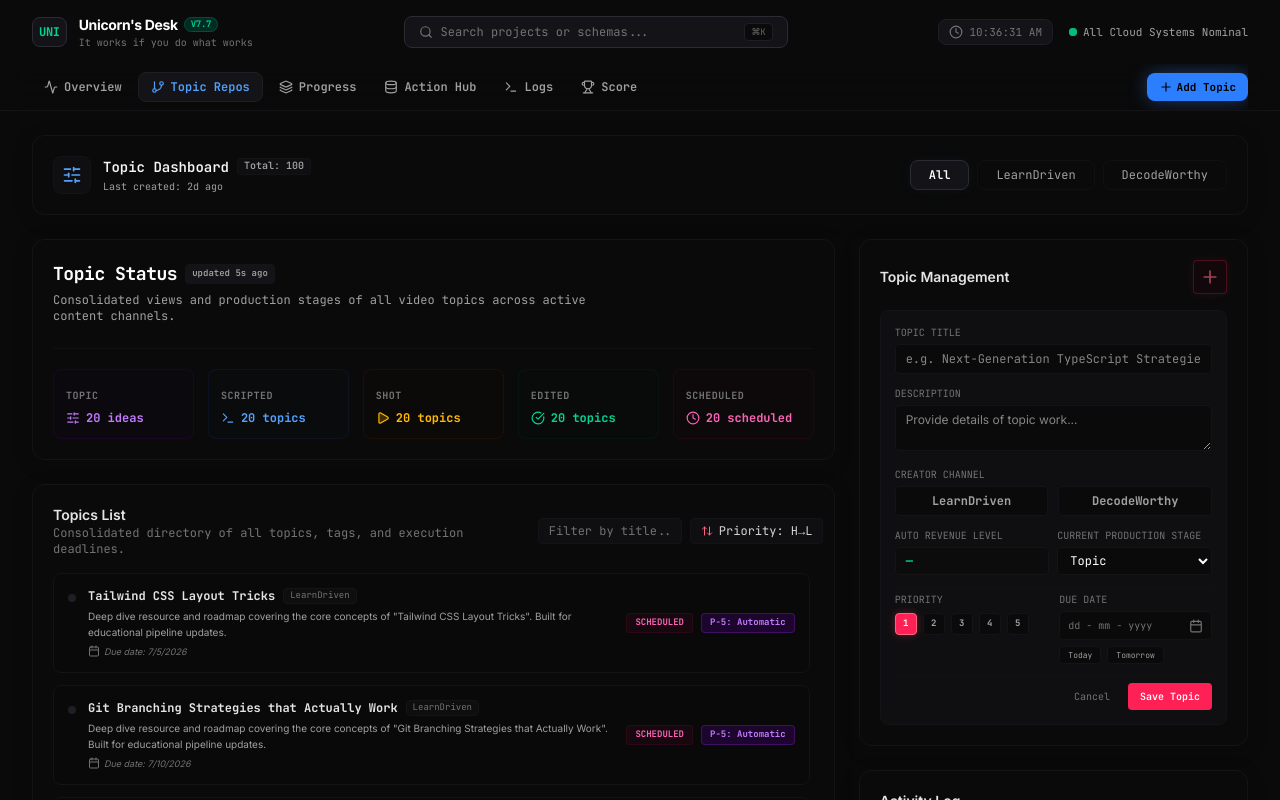
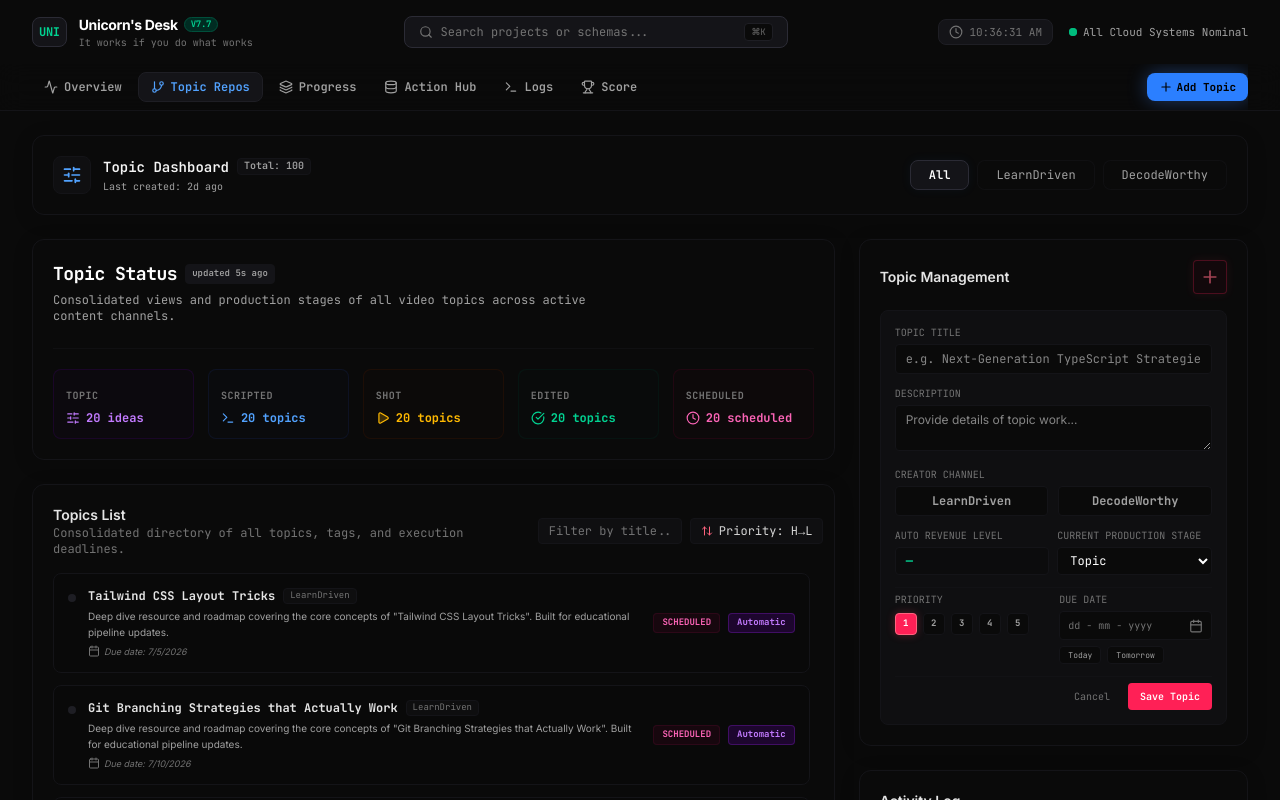
Before and after one commit to akshay58165/system-hub-dashboard, a React (Vite) app: page / in a window 1280 px wide. Both pictures are taken after a click on the button "Add Topic". Shown: the top 800 px of the page. Built offline with nearby package versions, Linux system fonts and the light colour scheme.

Commit message:
design: remove P- number prefixes from priority label badges to display descriptive labels only

```diff
--- a/src/components/GithubView.tsx
+++ b/src/components/GithubView.tsx
@@ -538,7 +538,7 @@ export default function GithubView({
                         </span>
 
                         <span className={`px-2 py-0.5 rounded border text-[9px] font-bold ${prio.style}`}>
-                          P-{topic.priority}: {prio.text}
+                          {prio.text}
                         </span>
                       </div>
                     </div>
```
